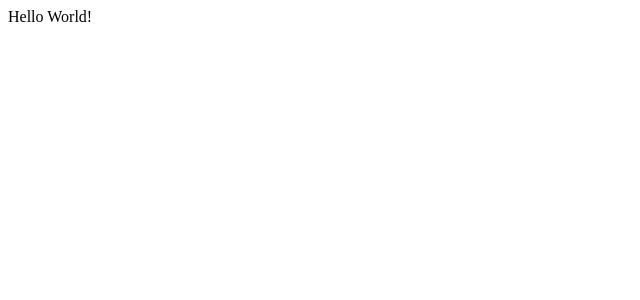
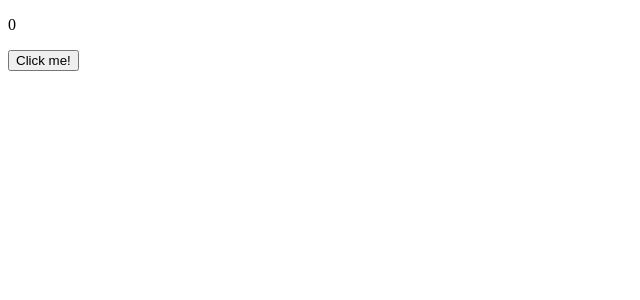
Before and after one commit to kmura1557/first-react-app, a React (Vite) app: page / in a window 1280 px wide. Shown: the top 300 px of the page, without its empty margins (0-640 px from the left). Built offline with nearby package versions, Linux system fonts and the light colour scheme.

Commit message:
Stateを使ったカウントアップアプリを作成

```diff
--- a/src/App.jsx
+++ b/src/App.jsx
@@ -1,7 +1,19 @@
+import { useState } from "react";
+
 function App() {
+  const [count, setCount] = useState(0);
+
+  function handleClick() {
+    setCount(count + 1);
+  }
+
   return (
-    <div>Hello World!</div>
-  )
-}
-
+    <div>
+      <p>{count}</p>
+      <button onClick={handleClick}>
+        Click me!
+      </button>
+    </div>
+  );
+};
 export default App
```
